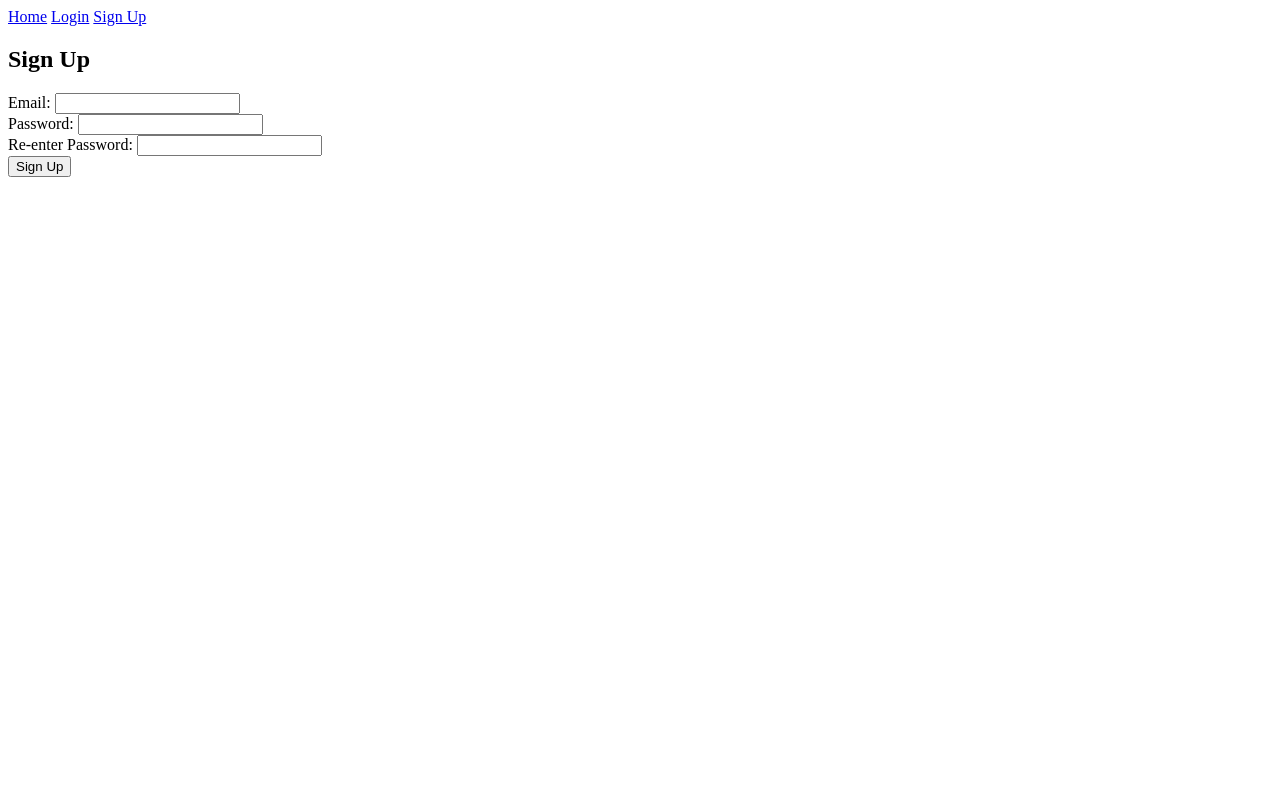
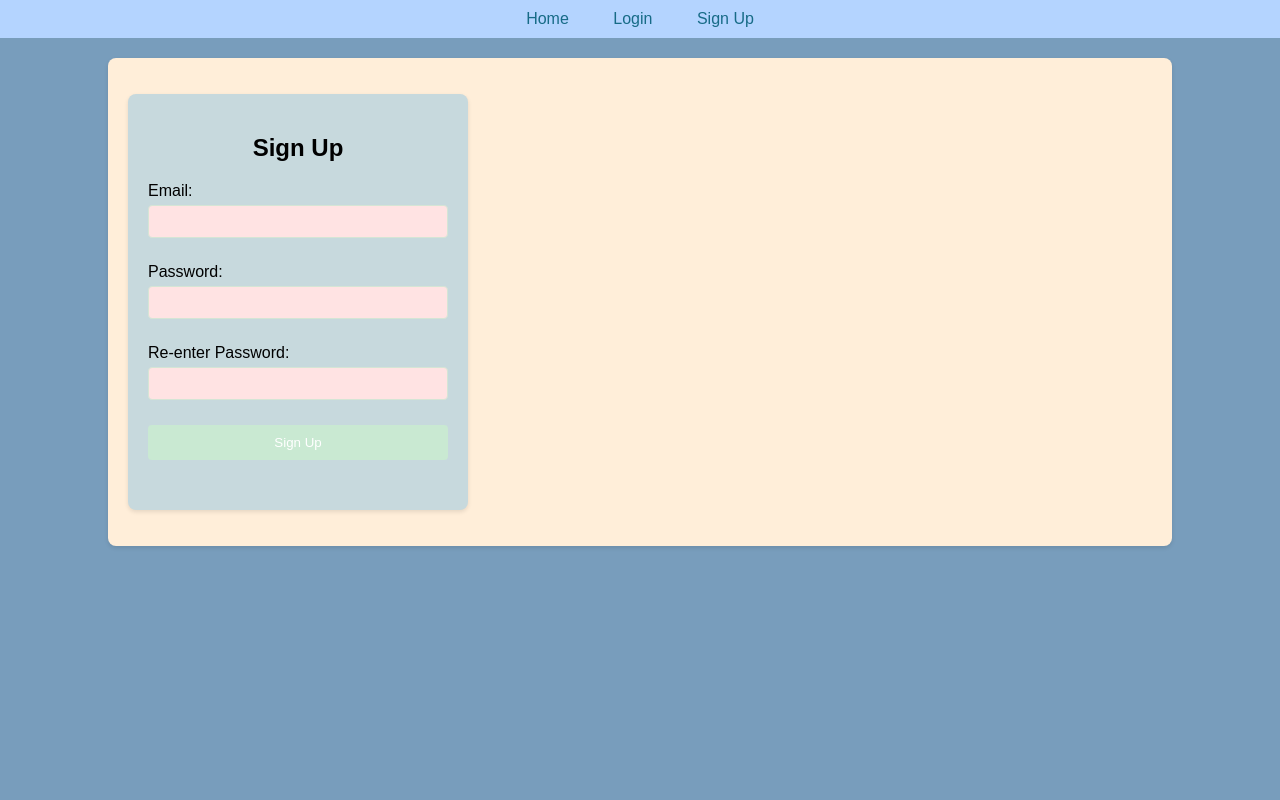
Before and after one commit to sakhamurisai/Todo_site, a Flask app: page /signup in a window 1280 px wide. Run offline with Flask 3, Linux system fonts and the light colour scheme.

Commit message:
final commit

```diff
--- a/static/css/styles.css
+++ b/static/css/styles.css
@@ -0,0 +1,204 @@
+body {
+    font-family: sans-serif;
+    display: flex;
+    flex-direction: column;
+    min-height: 100vh;
+    margin: 0;
+}
+
+nav {
+    background-color: #B4D4FF;
+    padding: 10px;
+    text-align: center;
+}
+
+nav a {
+    color: #176B87;
+    text-decoration: none;
+    padding: 8px 15px;
+    margin: 0 5px;
+    border-radius: 4px;
+}
+
+nav a:hover {
+    background-color: #86B6F6;
+}
+
+.container {
+    width: 80%;
+    margin: 20px auto;
+    background-color: #FFEED9;
+    padding: 20px;
+    border-radius: 8px;
+    box-shadow: 0 2px 4px rgba(0, 0, 0, 0.1);
+}
+
+.container h1 {
+    color: #87C4FF;
+}
+
+.container a {
+    color: #39A7FF;
+}
+
+.alert {
+    padding: 10px;
+    margin-bottom: 10px;
+    border-radius: 4px;
+}
+
+.alert-success {
+    background-color: #d4edda;
+    color: #155724;
+    border: 1px solid #c3e6cb;
+}
+
+.alert-danger {
+    background-color: #f8d7da;
+    color: #721c24;
+    border: 1px solid #f5c6cb;
+}
+
+/* Signup styles */
+.signup-container {
+    background-color: #C7D9DD;
+    padding: 20px;
+    border-radius: 8px;
+    box-shadow: 0 2px 4px rgba(0, 0, 0, 0.1);
+    width: 300px;
+}
+
+.signup-container h2 {
+    text-align: center;
+    margin-bottom: 20px;
+}
+
+.form-group {
+    margin-bottom: 15px;
+}
+
+.form-group label {
+    display: block;
+    margin-bottom: 5px;
+}
+
+.form-group input {
+    width: 100%;
+    padding: 8px;
+    box-sizing: border-box;
+    border: 1px solid #D5E5D5;
+    border-radius: 4px;
+}
+
+.signup-button {
+    width: 100%;
+    padding: 10px;
+    background-color: #ADB2D4;
+    color: white;
+    border: none;
+    border-radius: 4px;
+    cursor: pointer;
+}
+
+.signup-button:hover {
+    background-color: #888EB8;
+}
+
+.error {
+    color: red;
+}
+
+/* Login form styles */
+form {
+    display: flex;
+    flex-direction: column;
+    width: 300px;
+    margin: 20px auto;
+}
+
+form input, form button {
+    padding: 10px;
+    margin-bottom: 10px;
+    border-radius: 4px;
+    border: 1px solid #ccc;
+}
+
+form button {
+    color: black;
+    border: none;
+    cursor: pointer;
+}
+
+/* Dashboard styles */
+ul {
+    list-style-type: none;
+    padding: 0;
+}
+
+ul li {
+    padding: 10px;
+    border-bottom: 1px solid #eee;
+    display: flex;
+    justify-content: space-between;
+    align-items: center;
+}
+
+ul li a {
+    color: #007bff;
+    text-decoration: none;
+}
+
+ul li a:hover {
+    text-decoration: underline;
+}
+
+/* Page specific styles */
+
+/* signup page */
+body {
+    background-color: #EEF1DA;
+}
+
+/* base page */
+body {
+    background-color: #EEF5FF;
+}
+
+/* home page */
+body {
+    background-color: #E0F4FF;
+}
+
+/* login page */
+body {
+    background-color: #F6F0F0;
+}
+
+form input, form button {
+    background-color: #F2E2B1;
+}
+
+form button {
+    background-color: #D5C7A3;
+}
+
+form button:hover {
+    background-color: #BDB395;
+}
+
+/* dashboard page */
+body {
+    background-color: #789DBC;
+}
+
+.container form input {
+    background-color: #FFE3E3;
+}
+
+.container form button {
+    background-color: #C9E9D2;
+}
+
+ul li {
+    background-color: #FEF9F2;
+}
--- a/templates/base.html
+++ b/templates/base.html
@@ -4,8 +4,7 @@
     <meta charset="UTF-8">
     <meta name="viewport" content="width=device-width, initial-scale=1.0">
     <title>To-Do List Manager</title>
-    <link rel="stylesheet" href="{{ url_for('static', filename='styles.css') }}">
-    {%block head%}{%endblock%}
+    <link rel="stylesheet" href="{{ url_for('static', filename='css/styles.css') }}">
 </head>
 <body>
     <nav>
--- a/templates/signup.html
+++ b/templates/signup.html
@@ -1,6 +1,5 @@
 <!--  signup page -->
 {% extends "base.html" %}
-{%block head%}<link rel="stylesheet" href="styles.css"> {%endblock%}
 {% block content %}
 <p>
 <div class="signup-container">
```
Also changed, not shown: instance/todo.db.
